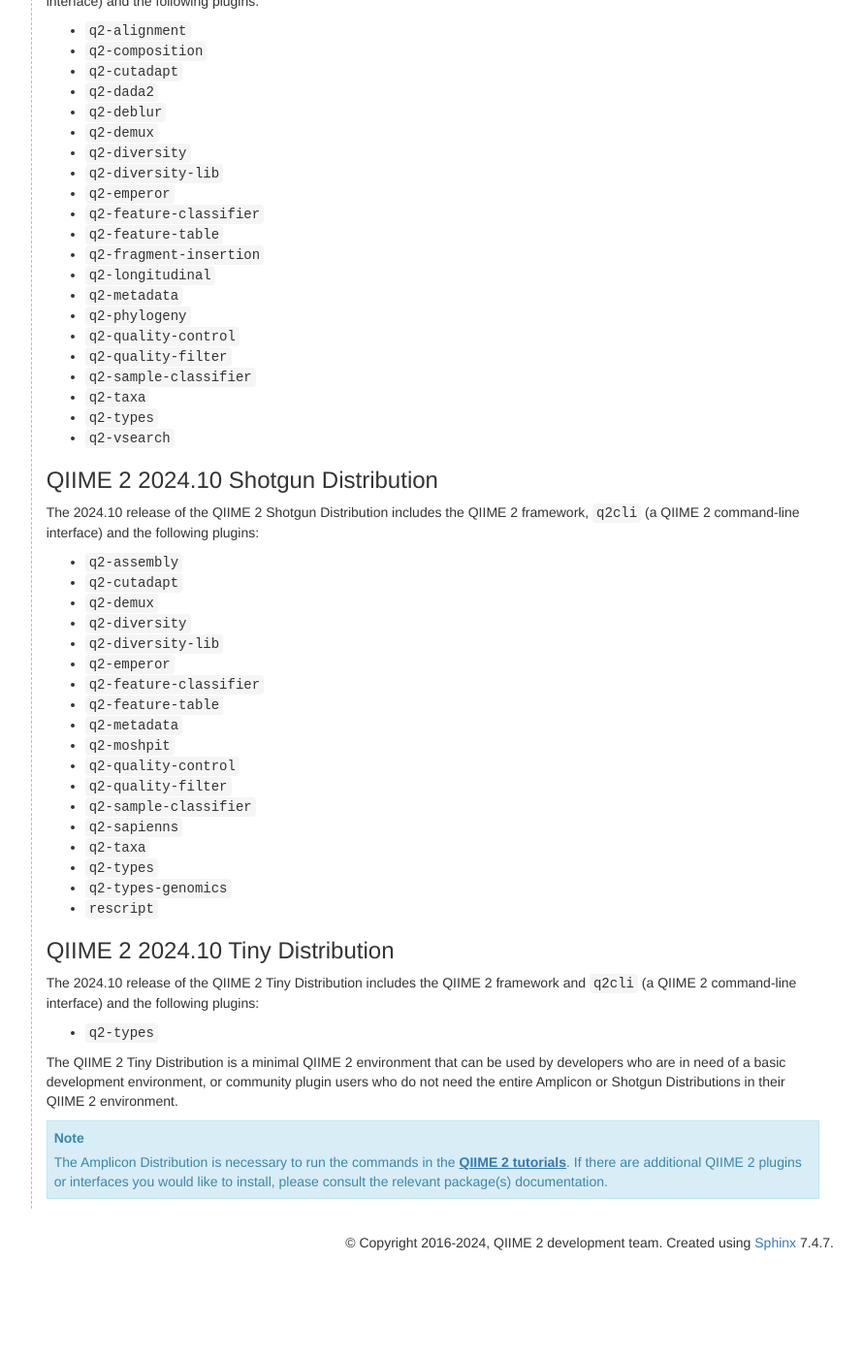
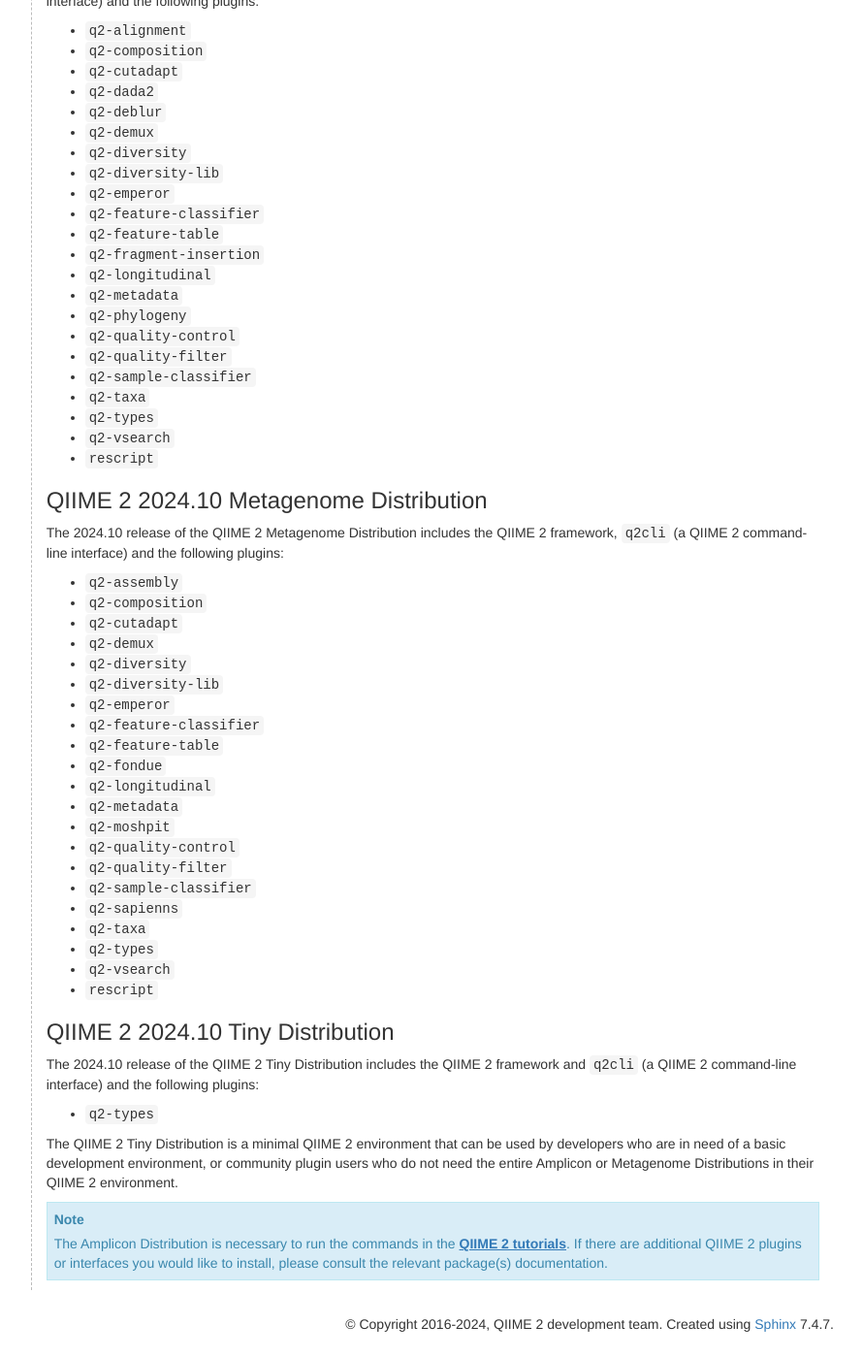
Before and after one commit to qiime2/docs, a Sphinx documentation site: the page built from source/install/index.rst, in a window 1280 px wide and 1400 px high, scrolled down 1023 px. Shown: the whole window at 97% size, without its empty margins (277-1167 px from the left). Built offline with Sphinx 7.4.7, drawn with Linux system fonts in a browser that asks for light colours; pages that are not in the unit, such as notebooks, are missing from menus; the version number could not be read and is left out; before the commit the page ends 2339 px from its top, so only the background shows below that.

Commit message:
rename shotgun->metagenome and update plugin list

```diff
--- a/source/glossary.rst
+++ b/source/glossary.rst
@@ -63,7 +63,7 @@
      A collection of QIIME 2 plugins that are designed to be installed
      together. These are generally grouped by a theme. For example, the
      Amplicon Distribution provides a collection of plugins for analysis of
-     microbiome amplicon data, while the Shotgun Distribution provides a
+     microbiome amplicon data, while the Metagenome Distribution provides a
      collection of plugins for analysis of microbiome shotgun metagenomics
      data.
 
--- a/source/install/index.rst
+++ b/source/install/index.rst
@@ -44,7 +44,7 @@
 As of 2024.10, QIIME 2 releases now include the following QIIME 2 distributions that are available for install:
 
 - ``amplicon``
-- ``shotgun``
+- ``metagenome``
 - ``tiny``
 
 QIIME 2 2024.10 Amplicon Distribution
@@ -73,13 +73,15 @@
 - ``q2-taxa``
 - ``q2-types``
 - ``q2-vsearch``
+- ``rescript``
 
-QIIME 2 2024.10 Shotgun Distribution
+QIIME 2 2024.10 Metagenome Distribution
 ....................................
 
-The 2024.10 release of the QIIME 2 Shotgun Distribution includes the QIIME 2 framework, ``q2cli`` (a QIIME 2 command-line interface) and the following plugins:
+The 2024.10 release of the QIIME 2 Metagenome Distribution includes the QIIME 2 framework, ``q2cli`` (a QIIME 2 command-line interface) and the following plugins:
 
 - ``q2-assembly``
+- ``q2-composition``
 - ``q2-cutadapt``
 - ``q2-demux``
 - ``q2-diversity``
@@ -87,6 +89,8 @@
 - ``q2-emperor``
 - ``q2-feature-classifier``
 - ``q2-feature-table``
+- ``q2-fondue``
+- ``q2-longitudinal``
 - ``q2-metadata``
 - ``q2-moshpit``
 - ``q2-quality-control``
@@ -95,7 +99,7 @@
 - ``q2-sapienns``
 - ``q2-taxa``
 - ``q2-types``
-- ``q2-types-genomics``
+- ``q2-vsearch``
 - ``rescript``
 
 QIIME 2 2024.10 Tiny Distribution
@@ -105,7 +109,7 @@
 
 - ``q2-types``
 
-The QIIME 2 Tiny Distribution is a minimal QIIME 2 environment that can be used by developers who are in need of a basic development environment, or community plugin users who do not need the entire Amplicon or Shotgun Distributions in their QIIME 2 environment.
+The QIIME 2 Tiny Distribution is a minimal QIIME 2 environment that can be used by developers who are in need of a basic development environment, or community plugin users who do not need the entire Amplicon or Metagenome Distributions in their QIIME 2 environment.
 
 .. note:: The Amplicon Distribution is necessary to run the commands in the :doc:`QIIME 2 tutorials <../tutorials/index>`. If there are additional QIIME 2 plugins or interfaces you would like to install, please consult the relevant package(s) documentation.
 
--- a/source/install/native.rst
+++ b/source/install/native.rst
@@ -100,52 +100,52 @@
       </div>
    </div>
 
-QIIME 2 Shotgun Distribution
+QIIME 2 Metagenome Distribution
 ............................
 
 .. raw:: html
 
    <div class="tabbed">
       <ul class="nav nav-tabs">
-         <li class="active"><a data-toggle="tab" href="#shotgun-instructions">Instructions</a></li>
-         <li><a data-toggle="tab" href="#shotgun-macOS-intel">macOS (Intel) and OS X</a></li>
-         <li><a data-toggle="tab" href="#shotgun-macOS-apple-silicon">macOS (Apple Silicon)</a></li>
-         <li><a data-toggle="tab" href="#shotgun-linux">Linux</a></li>
-         <li><a data-toggle="tab" href="#shotgun-wsl">Windows (via WSL)</a></li>
+         <li class="active"><a data-toggle="tab" href="#metagenome-instructions">Instructions</a></li>
+         <li><a data-toggle="tab" href="#metagenome-macOS-intel">macOS (Intel) and OS X</a></li>
+         <li><a data-toggle="tab" href="#metagenome-macOS-apple-silicon">macOS (Apple Silicon)</a></li>
+         <li><a data-toggle="tab" href="#metagenome-linux">Linux</a></li>
+         <li><a data-toggle="tab" href="#metagenome-wsl">Windows (via WSL)</a></li>
       </ul>
       <div class="tab-content">
-         <div id="shotgun-instructions" class="tab-pane fade in active">
+         <div id="metagenome-instructions" class="tab-pane fade in active">
             <p class="alert alert-warning" style="margin-bottom: 10px;">
               From the above tabs, please choose the installation instructions that are appropriate for your platform.
             </p>
          </div>
-         <div id="shotgun-macOS-intel" class="tab-pane fade">
-            <pre>wget https://data.qiime2.org/distro/shotgun/qiime2-shotgun-2024.10-py38-osx-conda.yml
-   conda env create -n qiime2-shotgun-2024.10 --file qiime2-shotgun-2024.10-py38-osx-conda.yml</pre>
+         <div id="metagenome-macOS-intel" class="tab-pane fade">
+            <pre>wget https://data.qiime2.org/distro/metagenome/qiime2-metagenome-2024.10-py38-osx-conda.yml
+   conda env create -n qiime2-metagenome-2024.10 --file qiime2-metagenome-2024.10-py38-osx-conda.yml</pre>
    <span>OPTIONAL CLEANUP</span>
-   <pre>rm qiime2-shotgun-2024.10-py38-osx-conda.yml</pre>
+   <pre>rm qiime2-metagenome-2024.10-py38-osx-conda.yml</pre>
          </div>
-         <div id="shotgun-macOS-apple-silicon" class="tab-pane fade">
+         <div id="metagenome-macOS-apple-silicon" class="tab-pane fade">
             <p>These instructions are for users with <a href="https://support.apple.com/en-us/HT211814">Apple Silicon</a> chips (M1, M2, etc), and configures the installation of QIIME 2 in <a href="https://developer.apple.com/documentation/apple-silicon/about-the-rosetta-translation-environment">Rosetta 2 emulation mode</a>.</p>
-            <pre>wget https://data.qiime2.org/distro/shotgun/qiime2-shotgun-2024.10-py38-osx-conda.yml
-   CONDA_SUBDIR=osx-64 conda env create -n qiime2-shotgun-2024.10 --file qiime2-shotgun-2024.10-py38-osx-conda.yml
-   conda activate qiime2-shotgun-2024.10
+            <pre>wget https://data.qiime2.org/distro/metagenome/qiime2-metagenome-2024.10-py38-osx-conda.yml
+   CONDA_SUBDIR=osx-64 conda env create -n qiime2-metagenome-2024.10 --file qiime2-metagenome-2024.10-py38-osx-conda.yml
+   conda activate qiime2-metagenome-2024.10
    conda config --env --set subdir osx-64</pre>
    <span>OPTIONAL CLEANUP</span>
-   <pre>rm qiime2-shotgun-2024.10-py38-osx-conda.yml</pre>
+   <pre>rm qiime2-metagenome-2024.10-py38-osx-conda.yml</pre>
          </div>
-         <div id="shotgun-linux" class="tab-pane fade">
-            <pre>wget https://data.qiime2.org/distro/shotgun/qiime2-shotgun-2024.10-py38-linux-conda.yml
-   conda env create -n qiime2-shotgun-2024.10 --file qiime2-shotgun-2024.10-py38-linux-conda.yml</pre>
+         <div id="metagenome-linux" class="tab-pane fade">
+            <pre>wget https://data.qiime2.org/distro/metagenome/qiime2-metagenome-2024.10-py38-linux-conda.yml
+   conda env create -n qiime2-metagenome-2024.10 --file qiime2-metagenome-2024.10-py38-linux-conda.yml</pre>
    <span>OPTIONAL CLEANUP</span>
-   <pre>rm qiime2-shotgun-2024.10-py38-linux-conda.yml</pre>
+   <pre>rm qiime2-metagenome-2024.10-py38-linux-conda.yml</pre>
          </div>
-         <div id="shotgun-wsl" class="tab-pane fade">
+         <div id="metagenome-wsl" class="tab-pane fade">
             <p>These instructions are identical to the Linux instructions and are intended for users of the <a href="https://learn.microsoft.com/en-us/windows/wsl/about">Windows Subsystem for Linux</a>.</p>
-            <pre>wget https://data.qiime2.org/distro/shotgun/qiime2-shotgun-2024.10-py38-linux-conda.yml
-   conda env create -n qiime2-shotgun-2024.10 --file qiime2-shotgun-2024.10-py38-linux-conda.yml</pre>
+            <pre>wget https://data.qiime2.org/distro/metagenome/qiime2-metagenome-2024.10-py38-linux-conda.yml
+   conda env create -n qiime2-metagenome-2024.10 --file qiime2-metagenome-2024.10-py38-linux-conda.yml</pre>
    <span>OPTIONAL CLEANUP</span>
-   <pre>rm qiime2-shotgun-2024.10-py38-linux-conda.yml</pre>
+   <pre>rm qiime2-metagenome-2024.10-py38-linux-conda.yml</pre>
          </div>
       </div>
    </div>
```
